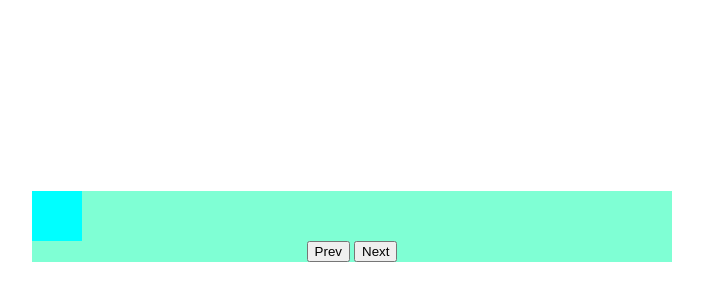
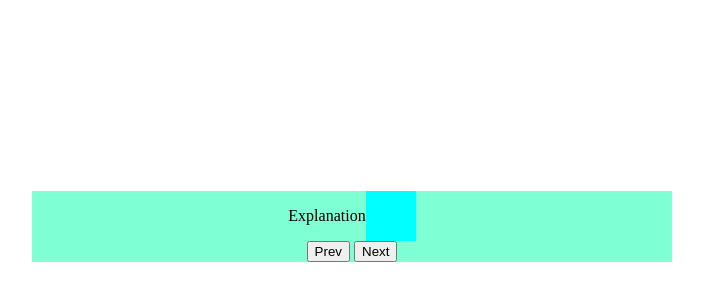
Before and after one commit to BurcuML/Image-Slider, a plain HTML site: page index.html in a window 1280 px wide. Shown: the part 174-474 px from the top of the page, without its empty margins (288-991 px from the left). Drawn offline with Linux system fonts and the light colour scheme.

Commit message:
Add explanation section and script link in index.html

```diff
--- a/index.html
+++ b/index.html
@@ -8,12 +8,16 @@
 </head>
 <body class="flex">
     <main class="container">
+        <div class="exp flex">
+        <p>Explanation</p>
         <div class="images">
+        </div>
         </div>
         <div class="buttons">
         <button class="prev">Prev</button>
         <button class="next">Next</button>
         </div>
     </main>
+    <script src="script.js"></script>
 </body>
 </html>
```
